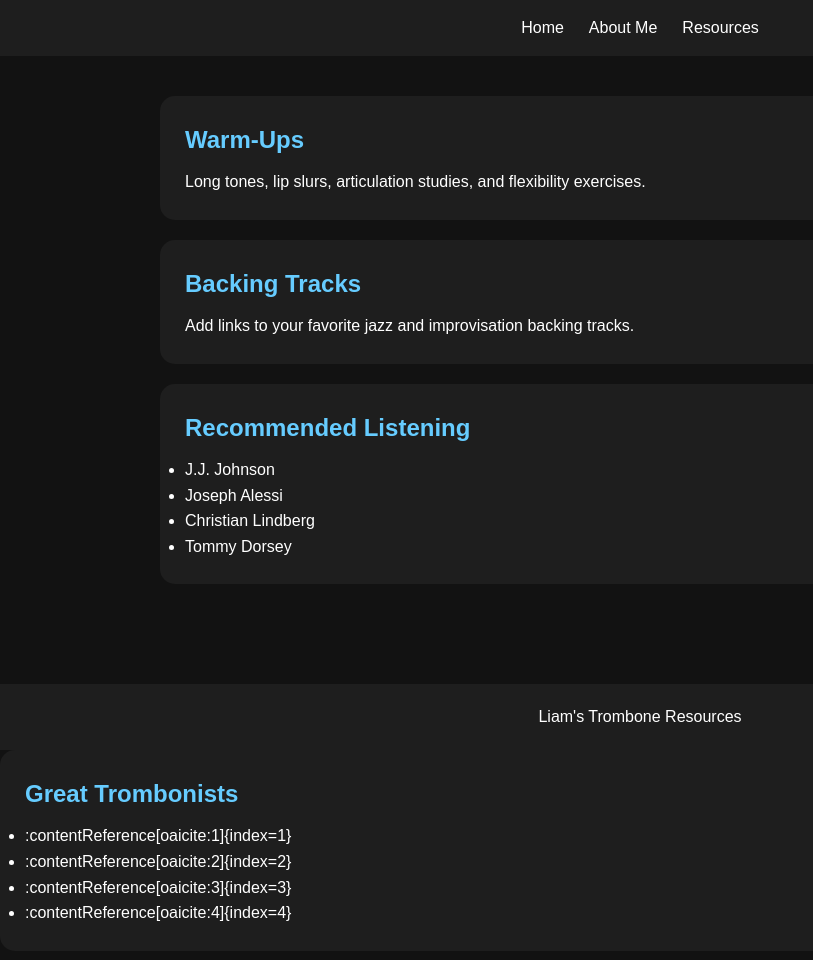
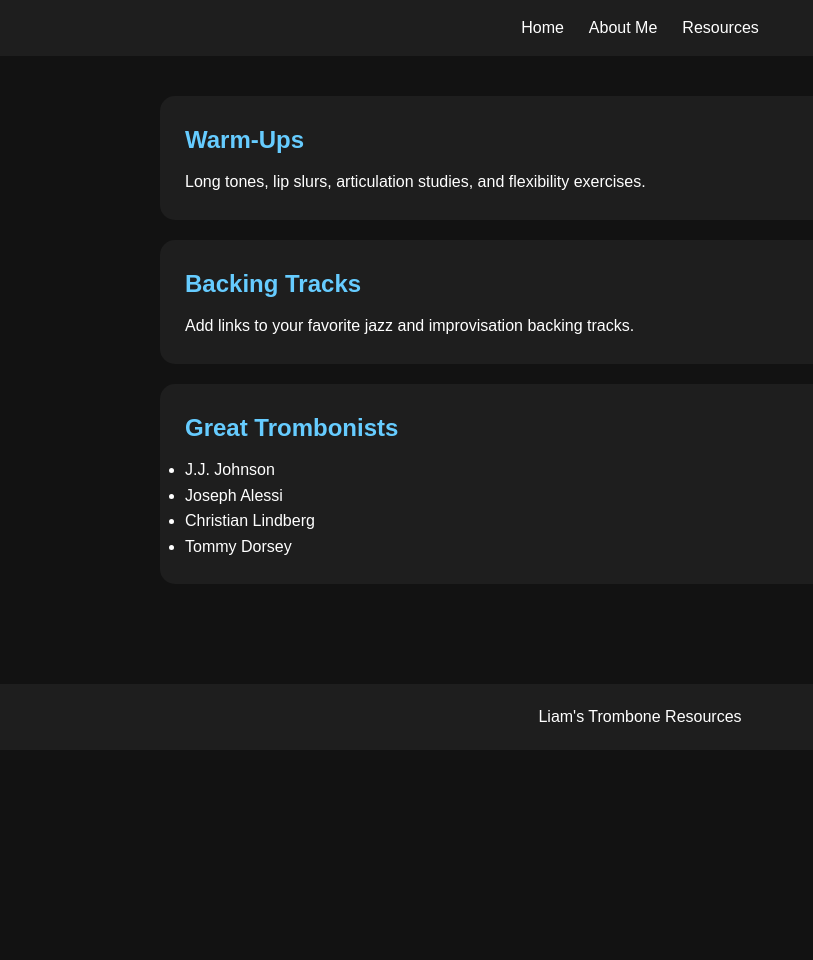
Before and after one commit to PtaterTot/PtaterTot.github.io, a plain HTML site: page resources.html in a window 1280 px wide. Shown: the whole page, without its empty margins (0-813 px from the left). After the commit the page ends 800 px from the top, so only its background shows below. Drawn offline with Linux system fonts and the light colour scheme.

Commit message:
Update section title from 'Recommended Listening' to 'Great Trombonists'

```diff
--- a/resources.html
+++ b/resources.html
@@ -27,7 +27,8 @@
     </div>
 
     <div class="card">
-        <h2>Recommended Listening</h2>
+        <h2>Great Trombonists</h2>
+
         <ul>
             <li>J.J. Johnson</li>
             <li>Joseph Alessi</li>
@@ -44,16 +45,3 @@
 
 </body>
 </html>
-
-<div class="card">
-
-<h2>Great Trombonists</h2>
-
-<ul>
-<li>:contentReference[oaicite:1]{index=1}</li>
-<li>:contentReference[oaicite:2]{index=2}</li>
-<li>:contentReference[oaicite:3]{index=3}</li>
-<li>:contentReference[oaicite:4]{index=4}</li>
-</ul>
-
-</div>
```
